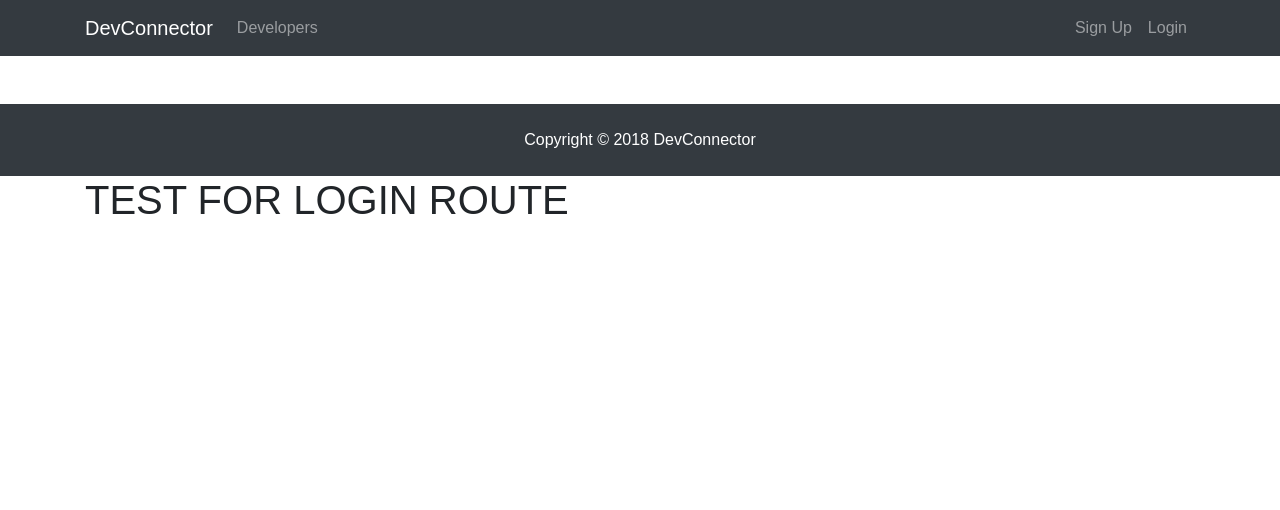
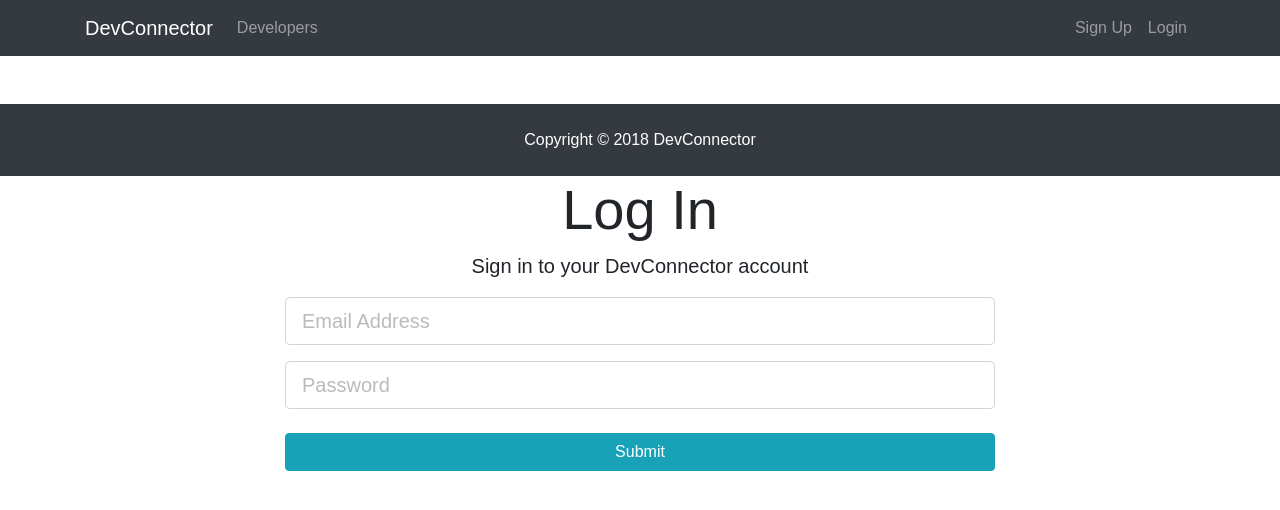
Before and after one commit to wasabi805/Express-Server-Practice, a React (Create React App) app in the folder client/: page /login in a window 1280 px wide. Shown: the top 510 px of the page. Built offline with nearby package versions, Linux system fonts and the light colour scheme.

Commit message:
TITLE: Created Login Form with State
	- push is basicly the same as the last push for reg form
	- NOTE: remember that the form element needs the onSubmit attr (see client/src/components/auth/Login.js ln 46)

```diff
--- a/client/src/components/auth/Login.js
+++ b/client/src/components/auth/Login.js
@@ -2,10 +2,75 @@
 import {Component} from 'react';
 
 class Login extends Component{
+
+    constructor(){
+        super();
+        this.state={
+
+            email: '',
+            password: '',
+        };
+
+        this.onChange = this.onChange.bind(this);
+        this.onSubmit = this.onSubmit.bind(this);
+    }
+
+    onChange(e){
+        this.setState({
+            [e.target.name] : e.target.value
+        })
+    }
+
+    onSubmit(e){
+        e.preventDefault();
+
+        const user ={
+            email: this.state.email,
+            password: this.state.password,
+        };
+
+        console.log(user, '<==== from Login.js, onSubmit()')
+
+    }
+
+
     render(){
         return(
-            <div>
-                <h1>TEST FOR LOGIN ROUTE</h1>
+            <div className="login">
+                <div className="container">
+                    <div className="row">
+                        <div className="col-md-8 m-auto">
+                            <h1 className="display-4 text-center">Log In</h1>
+                            <p className="lead text-center">Sign in to your DevConnector account</p>
+
+                            <form onSubmit={this.onSubmit}>
+                                <div className="form-group">
+                                    <input type="email"
+                                           className="form-control form-control-lg"
+                                           placeholder="Email Address"
+                                           name="email"
+                                           value={this.state.email}
+                                           onChange={this.onChange}
+                                    />
+                                </div>
+
+                                <div className="form-group">
+                                    <input type="password"
+                                           className="form-control form-control-lg"
+                                           placeholder="Password"
+                                           name="password"
+                                           value={this.state.password}
+                                           onChange={this.onChange}
+                                    />
+                                </div>
+
+                                <input type="submit"
+                                       className="btn btn-info btn-block mt-4" />
+
+                            </form>
+                        </div>
+                    </div>
+                </div>
             </div>
         )
     }
```
